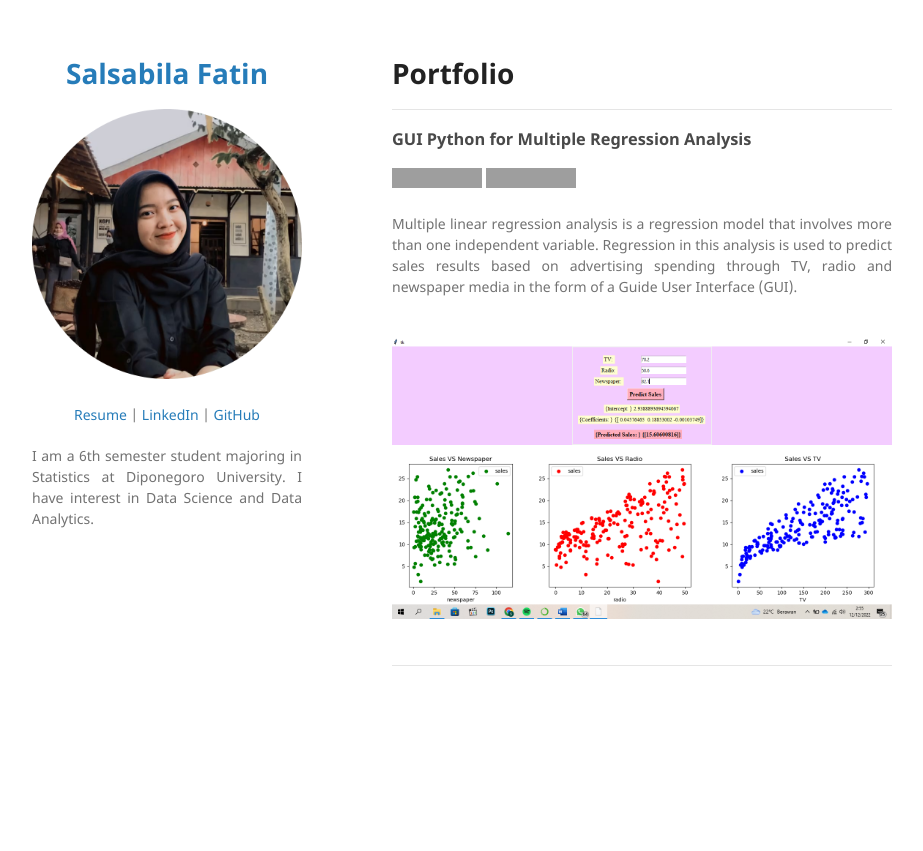
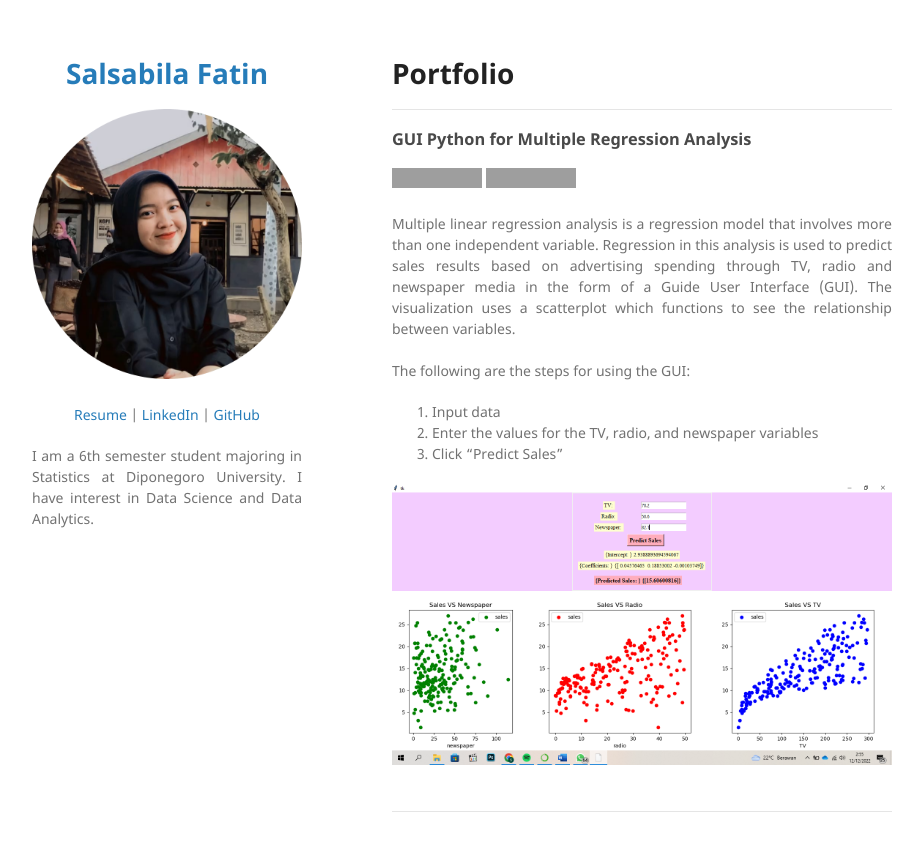
Before and after one commit to salsabilafatinn/salsabilafatinn.github.io, a Jekyll site: the page built from index.md, in a window 1280 px wide. Shown: the top 851 px of the page, without its empty margins (178-1101 px from the left). Built offline with Jekyll 4.4.1, drawn with Linux system fonts in a browser that asks for light colours; our own code applies the rules of GitHub Pages for plain Markdown files; grey boxes are pictures that could not be loaded.

Commit message:
Update index.md

```diff
--- a/index.md
+++ b/index.md
@@ -6,8 +6,12 @@
 [![Open Data](https://img.shields.io/badge/XLSX-Open%20Data-brightgreen)](xlsx/Advertising.xlsx)
 
 
-<div style="text-align: justify">Multiple linear regression analysis is a regression model that involves more than one independent variable. Regression in this analysis is used to predict sales results based on advertising spending through TV, radio and newspaper media in the form of a Guide User Interface (GUI).</div>
+<div style="text-align: justify">Multiple linear regression analysis is a regression model that involves more than one independent variable. Regression in this analysis is used to predict sales results based on advertising spending through TV, radio and newspaper media in the form of a Guide User Interface (GUI). The visualization uses a scatterplot which functions to see the relationship between variables.</div>
 <br>
+The following are the steps for using the GUI:
+1. Input data
+2. Enter the values for the TV, radio, and newspaper variables
+3. Click "Predict Sales"
 <center><img src="images/gui.png"></center>
 <br>
 
```
